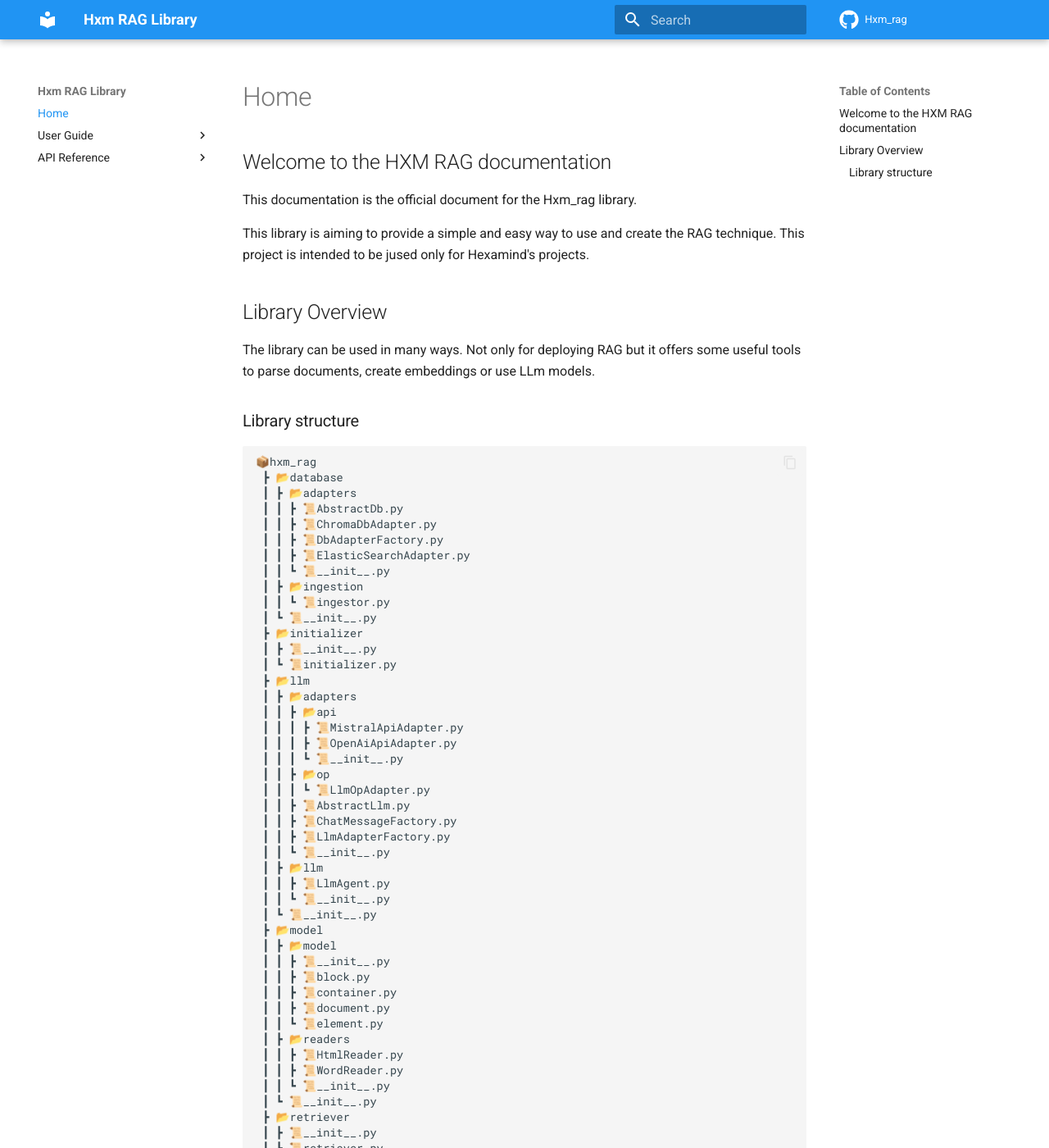
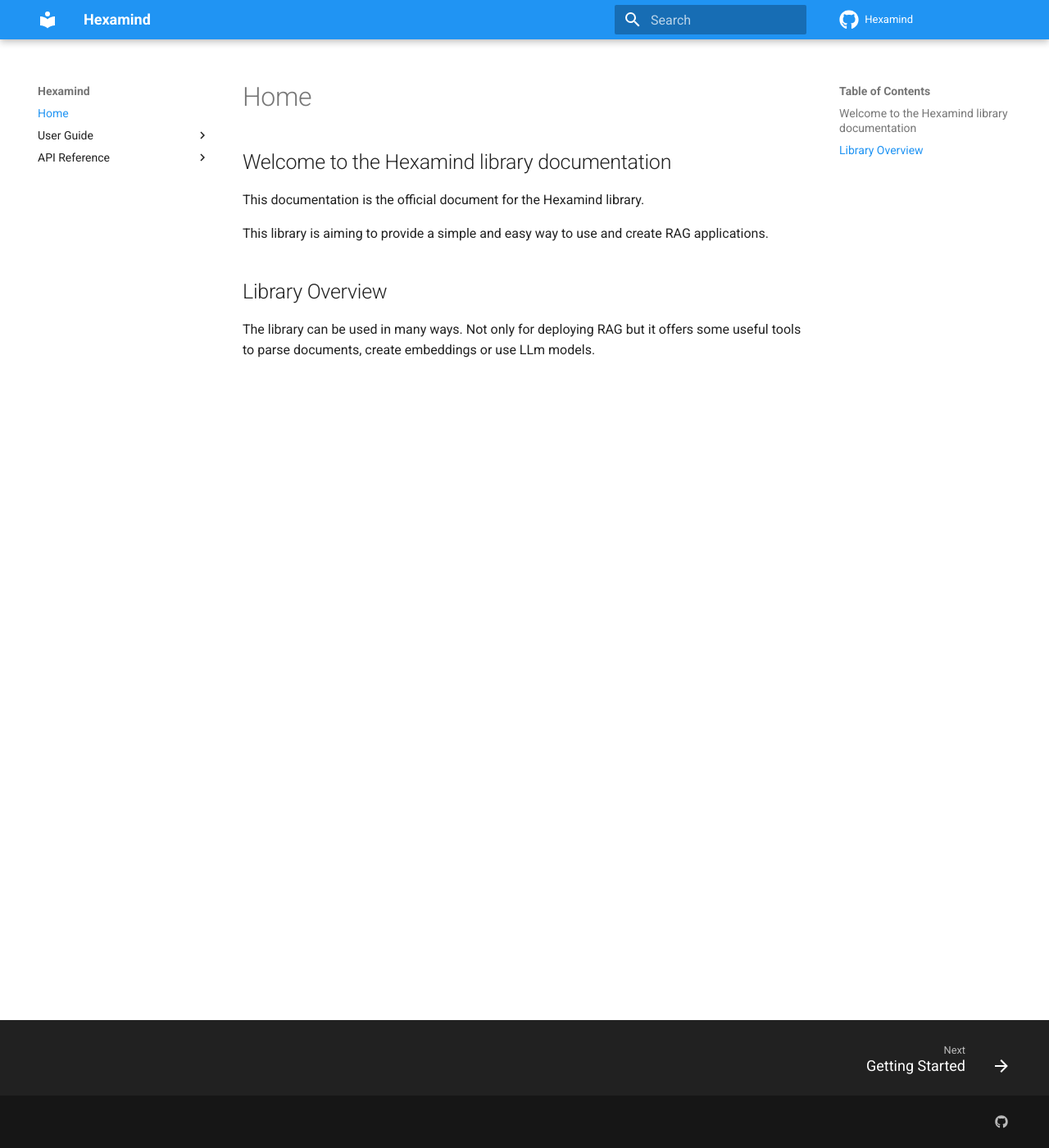
Before and after one commit to HexamindOrganisation/hexamind, an MkDocs documentation site: the page built from docs/index.md, in a window 1280 px wide and 1400 px high. Shown: the whole window at 82% size. Built offline with MkDocs 1.6.1 and Material for MkDocs 9.7.7, drawn with Linux system fonts in a browser that asks for light colours; comment, search, counter and statistics services are not loaded; some of the changed text lies outside the part shown.

Commit message:
Refactor hxm_rag to hexamind library

````diff
--- a/docs/index.md
+++ b/docs/index.md
@@ -1,64 +1,11 @@
 # Home
 
-## Welcome to the HXM RAG documentation
+## Welcome to the Hexamind library documentation
 
-This documentation is the official document for the Hxm_rag library.
+This documentation is the official document for the Hexamind library.
 
-This library is aiming to provide a simple and easy way to use and create the RAG technique. This project is intended to be jused only for Hexamind's projects.
+This library is aiming to provide a simple and easy way to use and create RAG applications.
 
 ## Library Overview
 
 The library can be used in many ways. Not only for deploying RAG but it offers some useful tools to parse documents, create embeddings or use LLm models.
-
-### Library structure
-
-```plaintext
-📦hxm_rag
- ┣ 📂database
- ┃ ┣ 📂adapters
- ┃ ┃ ┣ 📜AbstractDb.py
- ┃ ┃ ┣ 📜ChromaDbAdapter.py
- ┃ ┃ ┣ 📜DbAdapterFactory.py
- ┃ ┃ ┣ 📜ElasticSearchAdapter.py
- ┃ ┃ ┗ 📜__init__.py
- ┃ ┣ 📂ingestion
- ┃ ┃ ┗ 📜ingestor.py
- ┃ ┗ 📜__init__.py
- ┣ 📂initializer
- ┃ ┣ 📜__init__.py
- ┃ ┗ 📜initializer.py
- ┣ 📂llm
- ┃ ┣ 📂adapters
- ┃ ┃ ┣ 📂api
- ┃ ┃ ┃ ┣ 📜MistralApiAdapter.py
- ┃ ┃ ┃ ┣ 📜OpenAiApiAdapter.py
- ┃ ┃ ┃ ┗ 📜__init__.py
- ┃ ┃ ┣ 📂op
- ┃ ┃ ┃ ┗ 📜LlmOpAdapter.py
- ┃ ┃ ┣ 📜AbstractLlm.py
- ┃ ┃ ┣ 📜ChatMessageFactory.py
- ┃ ┃ ┣ 📜LlmAdapterFactory.py
- ┃ ┃ ┗ 📜__init__.py
- ┃ ┣ 📂llm
- ┃ ┃ ┣ 📜LlmAgent.py
- ┃ ┃ ┗ 📜__init__.py
- ┃ ┗ 📜__init__.py
- ┣ 📂model
- ┃ ┣ 📂model
- ┃ ┃ ┣ 📜__init__.py
- ┃ ┃ ┣ 📜block.py
- ┃ ┃ ┣ 📜container.py
- ┃ ┃ ┣ 📜document.py
- ┃ ┃ ┗ 📜element.py
- ┃ ┣ 📂readers
- ┃ ┃ ┣ 📜HtmlReader.py
- ┃ ┃ ┣ 📜WordReader.py
- ┃ ┃ ┗ 📜__init__.py
- ┃ ┗ 📜__init__.py
- ┣ 📂retriever
- ┃ ┣ 📜__init__.py
- ┃ ┗ 📜retriever.py
- ┣ 📂utils
- ┣ 📜__init__.py
- ┗ 📜requirements.txt
-```
--- a/mkdocs.yml
+++ b/mkdocs.yml
@@ -1,9 +1,9 @@
-site_name: Hxm RAG Library
-site_description: Documentation for the Hxm_rag project
+site_name: Hexamind
+site_description: Documentation for the Hexamind library
 site_author: Hexamind
-repo_url: https://github.com/HexamindOrganisation/hxm_rag
-repo_name: Hxm_rag
-site_url: https://hexamindorganisation.github.io/hxm_rag/
+repo_url: https://github.com/HexamindOrganisation/hexamind
+repo_name: Hexamind
+site_url: https://hexamindorganisation.github.io/hexamind
 theme:
   name: material
   language: en
--- a/setup.py
+++ b/setup.py
@@ -1,7 +1,7 @@
 from setuptools import setup, find_packages
 
 setup(
-    name='hxm_rag',
+    name='hexamind',
     version='0.1',
     author='Julien Fresnel, Max Beales',
     author_email='julien.fresnel@hexamind.ai, max.beales@hexamind.ai',
@@ -11,7 +11,7 @@
     packages=find_packages(),
     entry_points={
         'console_scripts': [
-            'hxmrag-env=cli.py:main'
+            'hexamind-env=cli.py:main'
         ]
     },
     python_requires='>=3.12',
````
Also changed, not shown: README.md (+4 -2 lines), docs/ApiReference/Database/db_adapters.md (+1 -1 lines), docs/UserGuide/getting_started.md (+3 -4 lines), docs/UserGuide/installation.md (+3 -11 lines), hxm_rag.yml (deleted, +0 -160 lines), 3 other files.
